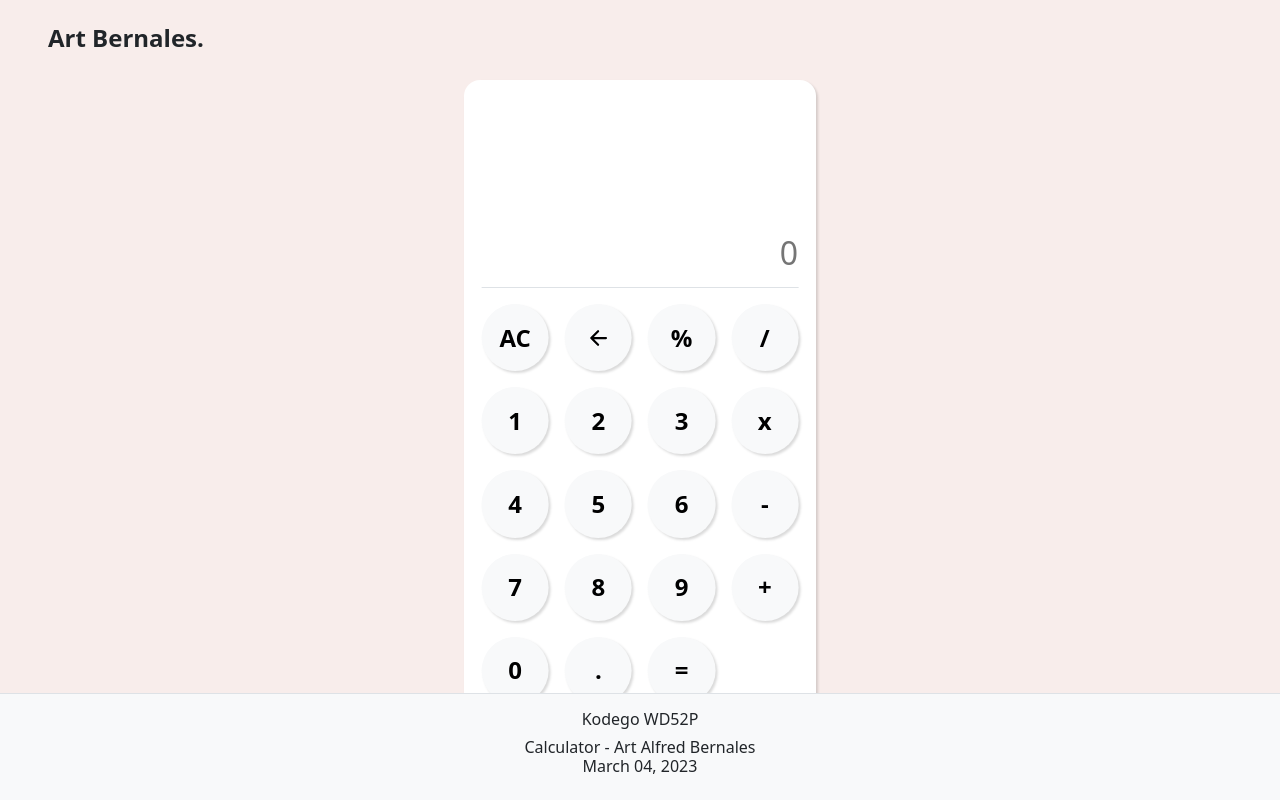
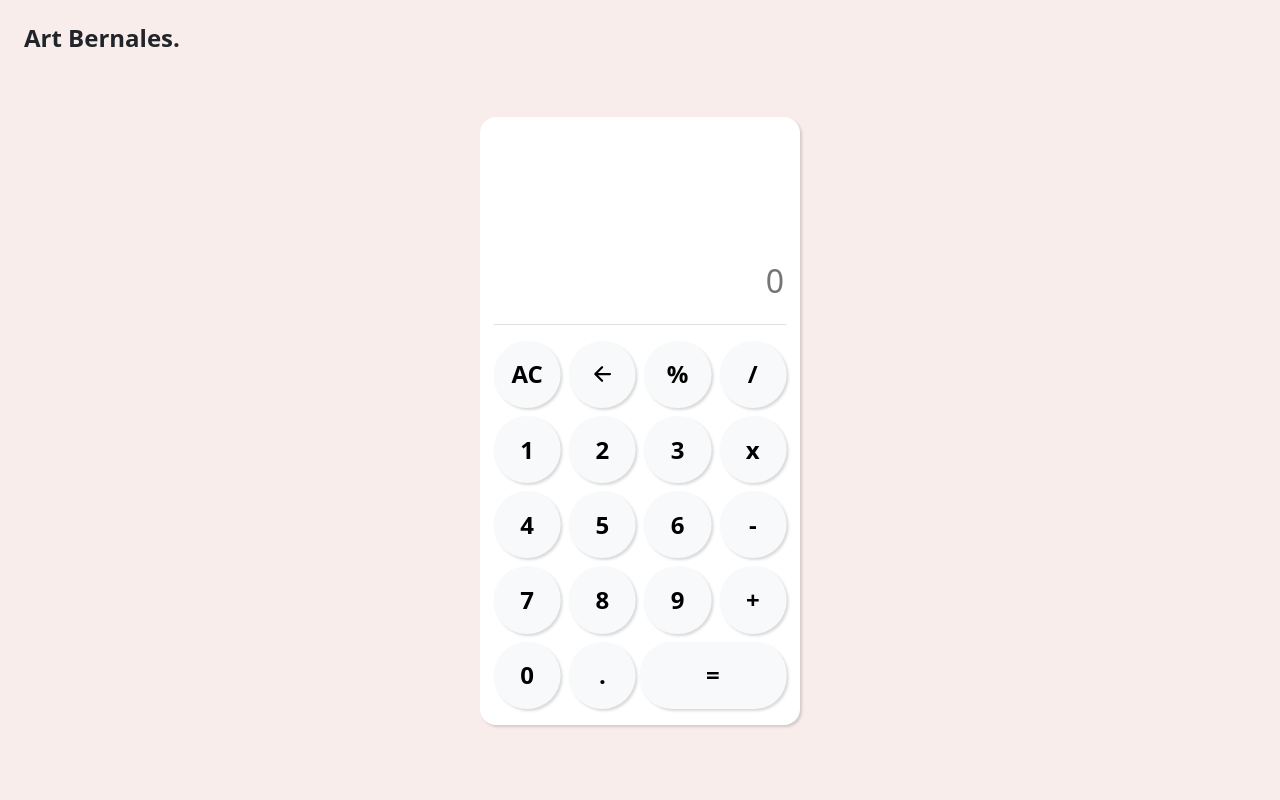
Before and after one commit to ArtAlfred/calculator, a plain HTML site: page index.html in a window 1280 px wide. Shown: the top 800 px of the page. Drawn offline with nearby package versions, Linux system fonts and the light colour scheme.

Commit message:
fixed position

```diff
--- a/index.html
+++ b/index.html
@@ -22,18 +22,19 @@
 
     <title>Lesson 3</title>
   </head>
-  <body class="pt-4 px-5">
-    <header class="">
+  <body>
+    <header class="p-4">
       <h4 class="fw-bold">Art Bernales.</h4>
     </header>
 
+    <div class="d-flex justify-content-center" style="margin-top: 2rem">
       <div
-      class="rounded-4 d-flex justify-content-center align-items-center calc_parent position-absolute top-50 start-50 translate-middle position-relative"
+        class="rounded-4 calc_parent position-relative"
         style="background-color: #fff"
       >
         <form id="calculator">
           <input
-          class="position-absolute start-50 translate-middle"
+            class="position-absolute start-50 translate-middle px-3"
             type="text"
             id="calc_field"
             placeholder="0"
@@ -169,7 +170,7 @@
               .
             </div>
             <div
-            class="num-btn fs-4 btn btn-light border-0 fw-semibold"
+              class="num-btn fs-4 btn btn-light border-0 fw-semibold position-absolute end-0 equal rounded-5"
               value="="
               onclick="calculator.calc_field.value = eval(calculator.calc_field.value)"
             >
@@ -178,10 +179,9 @@
           </div>
         </form>
       </div>
+    </div>
 
-    <footer
-      class="bg-light border-top position-absolute bottom-0 start-50 translate-middle-x w-100 p-3"
-    >
+    <footer class="bg-light border-top w-100 p-3" style="margin-top: 8rem">
       <h6 class="text-center text-dark">Kodego WD52P</h6>
       <h6 class="text-center text-dark">
         Calculator - Art Alfred Bernales
--- a/style.css
+++ b/style.css
@@ -1,17 +1,18 @@
 body {
   background: #f8edeb;
+  height: auto;
 }
 
 .calc_parent {
-  width: 22rem;
-  height: 40rem;
+  width: 20rem;
+  height: 38rem;
   box-shadow: rgba(0, 0, 0, 0.15) 1.95px 1.95px 2.6px;
 }
 
 .num-box {
   display: grid;
   grid-template-columns: repeat(4, 1fr);
-  gap: 1rem;
+  gap: 0.5rem;
 }
 
 .num-btn {
@@ -32,3 +33,8 @@ input {
   font-size: 2rem;
   text-align: right;
 }
+
+.equal {
+  width: 9.2rem;
+  bottom: 1rem;
+}
```
Lines whose indentation alone changed are shown as unchanged.
